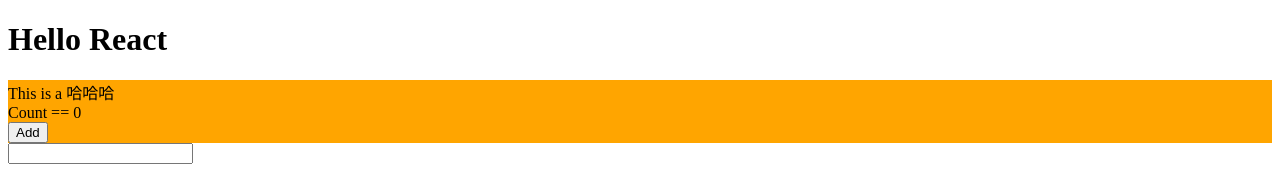
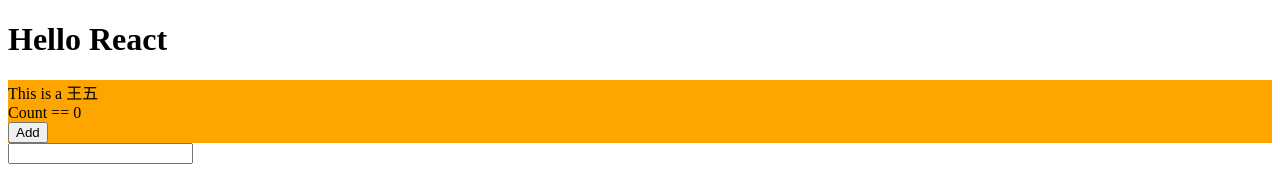
Before and after one commit to Howlcn1997/hello-webpack-react, a React app: page / in a window 1280 px wide. Shown: the top 170 px of the page. Built offline with nearby package versions, Linux system fonts and the light colour scheme.

Commit message:
test: 测试父组件热更新对子组件的影响

```diff
--- a/src/App.js
+++ b/src/App.js
@@ -1,13 +1,18 @@
 import { hot } from "react-hot-loader/root";
-import React from "react";
+import React, { useState } from "react";
 import FunctionComponent from "@components/FunctionComponent";
 
 function App() {
+  const [name, setName] = useState("王五");
   return (
     <div>
       <h1>Hello React</h1>
-      <FunctionComponent name={"哈哈哈"} />
-      <input></input>
+      <FunctionComponent name={name} />
+      <input
+        onChange={(e) => {
+          setName(e.target.value);
+        }}
+      ></input>
     </div>
   );
 }
```
